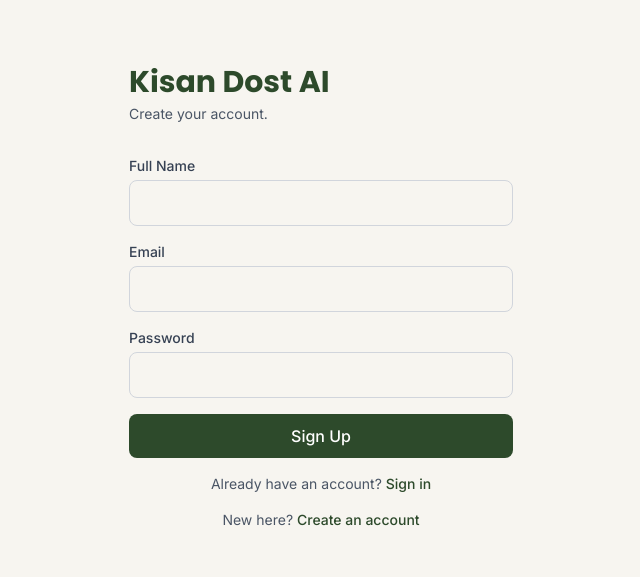
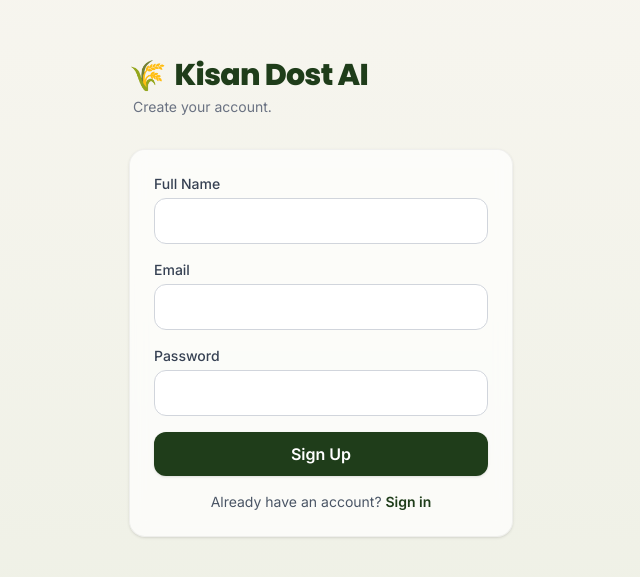
Before and after one commit to talalnoor/kisan-dost-ai, a Next.js app in the folder frontend/: page /signup in a window 1280 px wide. Shown: the part 103-680 px from the top of the page, without its empty margins (319-959 px from the left). Built offline with nearby package versions, Linux system fonts and the light colour scheme; no server answers.

Commit message:
style: polish signup page to match theme

```diff
--- a/frontend/app/signup/page.tsx
+++ b/frontend/app/signup/page.tsx
@@ -36,19 +36,27 @@ export default function SignupPage() {
   }
 
   return (
-    <div className="min-h-screen flex items-center justify-center bg-[#f7f5f0] px-4">
+    <div className="min-h-screen flex items-center justify-center bg-gradient-to-b from-[#f8f6f0] to-[#eef0e5] px-4">
       <div className="w-full max-w-sm">
-        <h1 className="text-3xl font-bold text-[#2d4a2b] mb-1">Kisan Dost AI</h1>
-        <p className="text-sm text-gray-600 mb-8">Create your account.</p>
+        <div className="flex items-center gap-2 mb-1">
+          <span className="text-3xl">🌾</span>
+          <h1 className="font-heading text-3xl font-extrabold text-[#1f3d1a] tracking-tight">
+            Kisan Dost AI
+          </h1>
+        </div>
+        <p className="text-sm text-gray-500 mb-8 ml-1">Create your account.</p>
 
-        <form onSubmit={handleSubmit} className="space-y-4">
+        <form
+          onSubmit={handleSubmit}
+          className="space-y-4 bg-white/70 backdrop-blur-sm p-6 rounded-2xl border border-black/5 shadow-sm"
+        >
           <div>
             <label className="block text-sm font-medium text-gray-700 mb-1">Full Name</label>
             <input
               required
               value={fullName}
               onChange={(e) => setFullName(e.target.value)}
-              className="w-full px-4 py-2.5 rounded-lg border border-gray-300 focus:outline-none focus:ring-2 focus:ring-[#2d4a2b]"
+              className="w-full px-4 py-2.5 rounded-xl border border-gray-300 bg-white focus:outline-none focus:ring-2 focus:ring-[#1f3d1a]/40 transition"
             />
           </div>
           <div>
@@ -58,7 +66,7 @@ export default function SignupPage() {
               required
               value={email}
               onChange={(e) => setEmail(e.target.value)}
-              className="w-full px-4 py-2.5 rounded-lg border border-gray-300 focus:outline-none focus:ring-2 focus:ring-[#2d4a2b]"
+              className="w-full px-4 py-2.5 rounded-xl border border-gray-300 bg-white focus:outline-none focus:ring-2 focus:ring-[#1f3d1a]/40 transition"
             />
           </div>
           <div>
@@ -69,26 +77,25 @@ export default function SignupPage() {
               minLength={6}
               value={password}
               onChange={(e) => setPassword(e.target.value)}
-              className="w-full px-4 py-2.5 rounded-lg border border-gray-300 focus:outline-none focus:ring-2 focus:ring-[#2d4a2b]"
+              className="w-full px-4 py-2.5 rounded-xl border border-gray-300 bg-white focus:outline-none focus:ring-2 focus:ring-[#1f3d1a]/40 transition"
             />
           </div>
 
-          {error && <p className="text-sm text-red-600">{error}</p>}
+          {error && (
+            <p className="text-sm text-red-600 bg-red-50 border border-red-200 rounded-lg px-3 py-2">{error}</p>
+          )}
 
           <button
             type="submit"
             disabled={loading}
-            className="w-full bg-[#2d4a2b] text-white py-2.5 rounded-lg font-medium hover:bg-[#1f3520] transition disabled:opacity-50"
+            className="w-full bg-[#1f3d1a] text-white py-2.5 rounded-xl font-semibold hover:bg-[#2d5527] transition disabled:opacity-50 shadow-sm"
           >
             {loading ? "Creating account..." : "Sign Up"}
           </button>
 
           <p className="text-center text-sm text-gray-600">
-            Already have an account? <Link href="/" className="text-[#2d4a2b] font-medium">Sign in</Link>
+            Already have an account? <Link href="/" className="text-[#1f3d1a] font-semibold hover:underline">Sign in</Link>
           </p>
-          <p className="text-center text-sm text-gray-600">
-  New here? <a href="/signup" className="text-[#2d4a2b] font-medium">Create an account</a>
-</p>
         </form>
       </div>
     </div>
```
